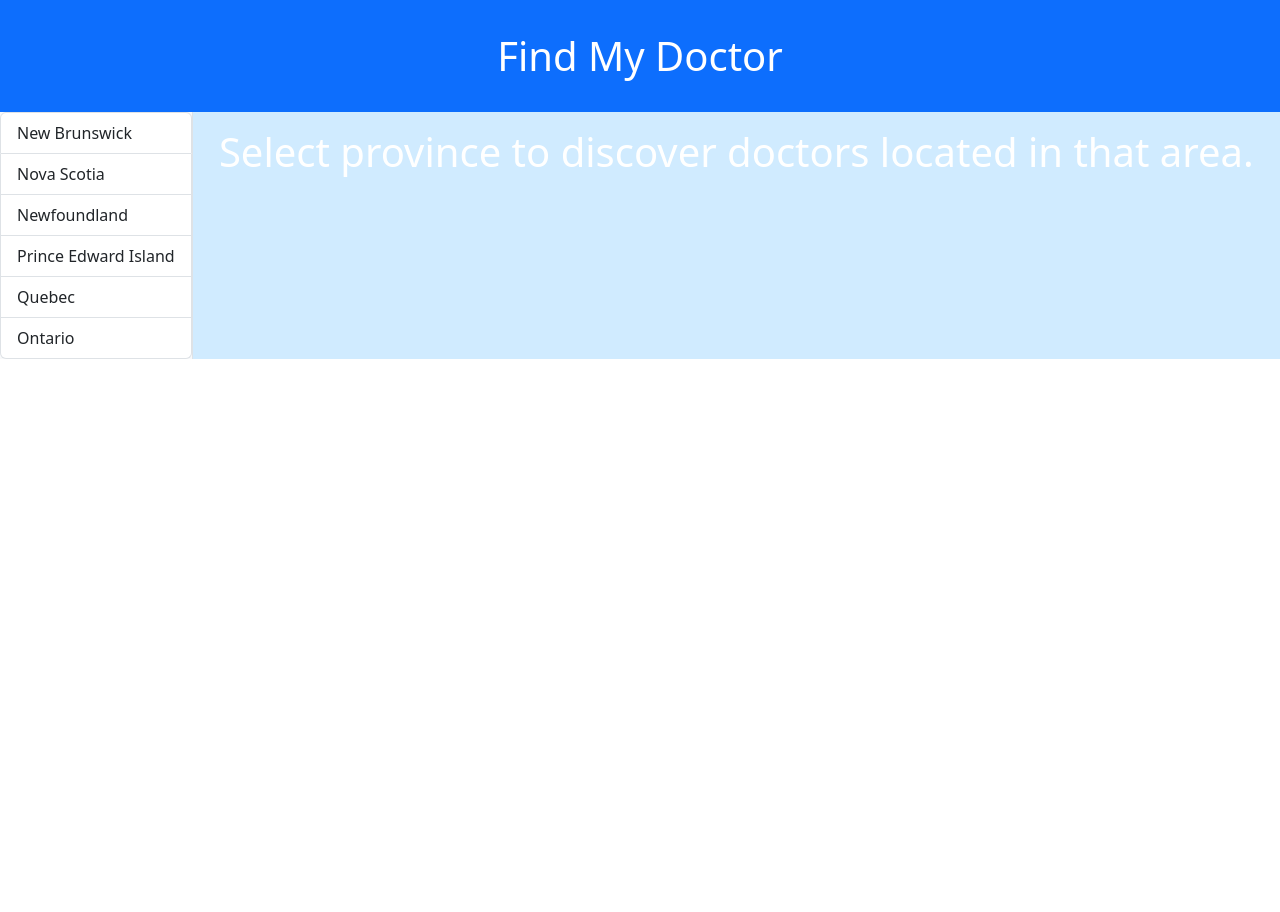
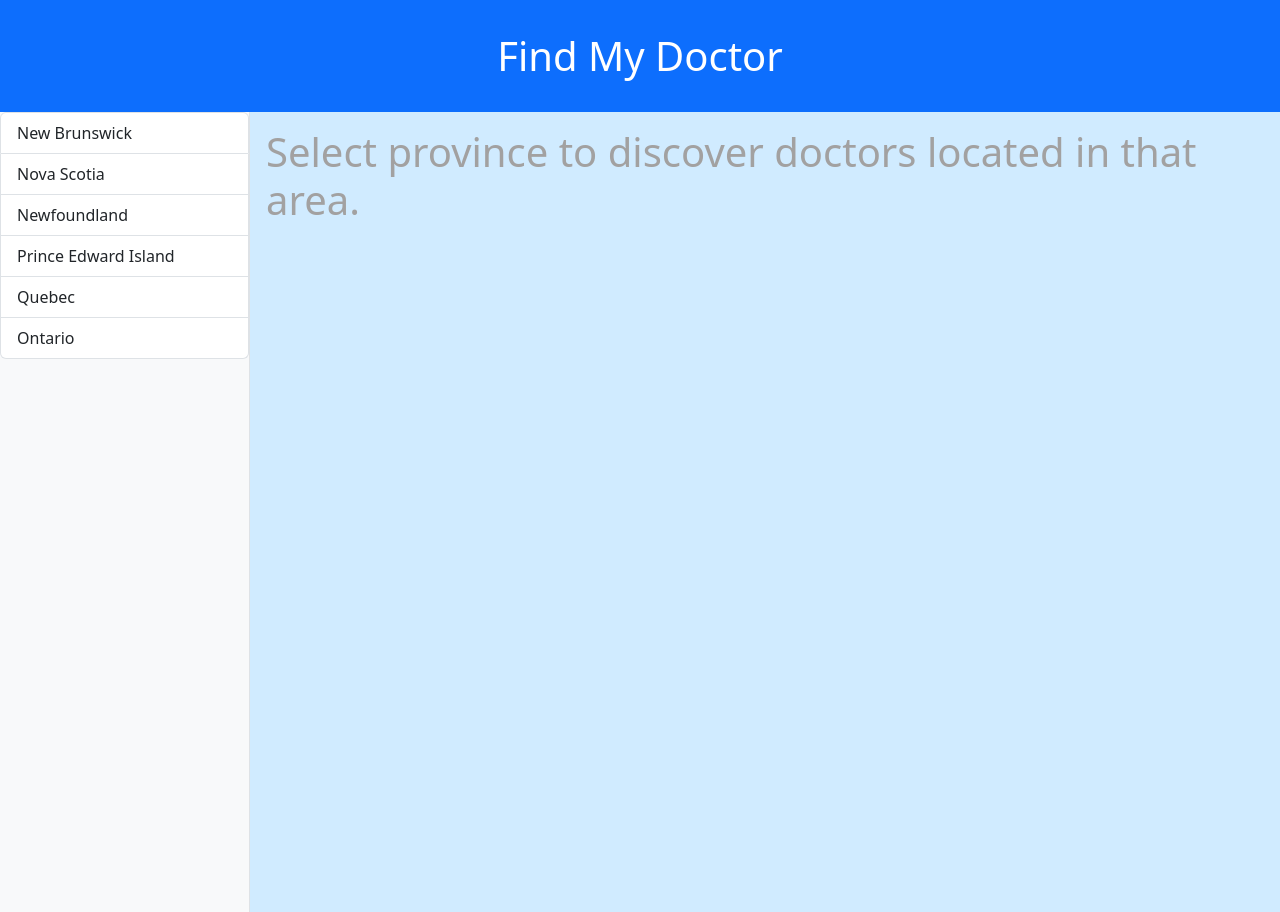
Before and after one commit to Clark-TheCoder/FindMyDoctor, a React (Vite) app in the folder find-my-doctor/: page / in a window 1280 px wide. Before the commit the page ends 800 px from the top, so only its background shows below. Built offline with nearby package versions, Linux system fonts and the light colour scheme.

Commit message:
Removed inline styling from Main component and added import for styling from Main.css

```diff
--- /dev/null
+++ b/find-my-doctor/src/components/Main/Main.css
@@ -0,0 +1,10 @@
+.main {
+  background-color: #d0ebff;
+  gap: 15px;
+  flex-grow: 1;
+  justify-content: center;
+  align-items: flex-start;
+}
+.heading {
+  color: rgb(162, 161, 161);
+}
--- a/find-my-doctor/src/components/Main/Main.jsx
+++ b/find-my-doctor/src/components/Main/Main.jsx
@@ -1,5 +1,6 @@
 import Card from "../Card/Card";
 import doctors from "../../Data/doctors.json";
+import "./Main.css";
 
 function Main({ selectedProvince }) {
   const selectedDoctors =
@@ -11,23 +12,14 @@ function Main({ selectedProvince }) {
     return selectedDoctors.length > 0 ? (
       selectedDoctors.map((item) => <Card key={item.id} doctor={item} />)
     ) : (
-      <h1 style={{ color: "white" }}>
+      <h1 className="heading">
         Select province to discover doctors located in that area.
       </h1>
     );
   }
 
   return (
-    <main
-      className="d-flex flex-wrap p-3"
-      style={{
-        backgroundColor: "#d0ebff",
-        gap: "15px",
-        flexGrow: 1,
-        justifyContent: "center",
-        alignItems: "flex-start",
-      }}
-    >
+    <main className="d-flex flex-wrap p-3 main">
       {createCards({ selectedDoctors })}
     </main>
   );
--- a/find-my-doctor/src/components/Sidebar/Sidebar.jsx
+++ b/find-my-doctor/src/components/Sidebar/Sidebar.jsx
@@ -1,4 +1,5 @@
 import { useState } from "react";
+import "./Sidebar.css";
 
 function Sidebar({ onSetProvince }) {
   const [active, setActive] = useState(-1);
```
